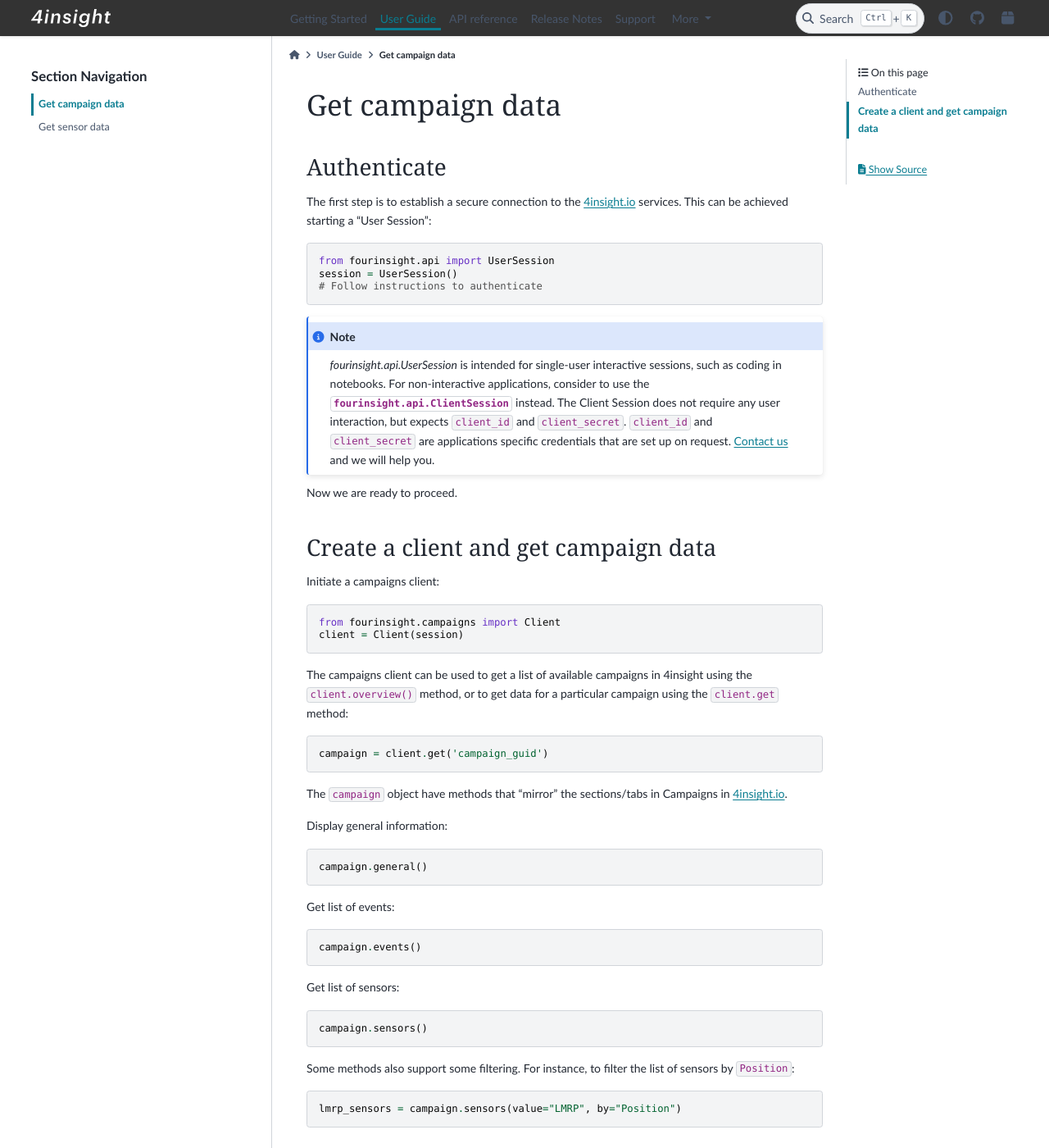
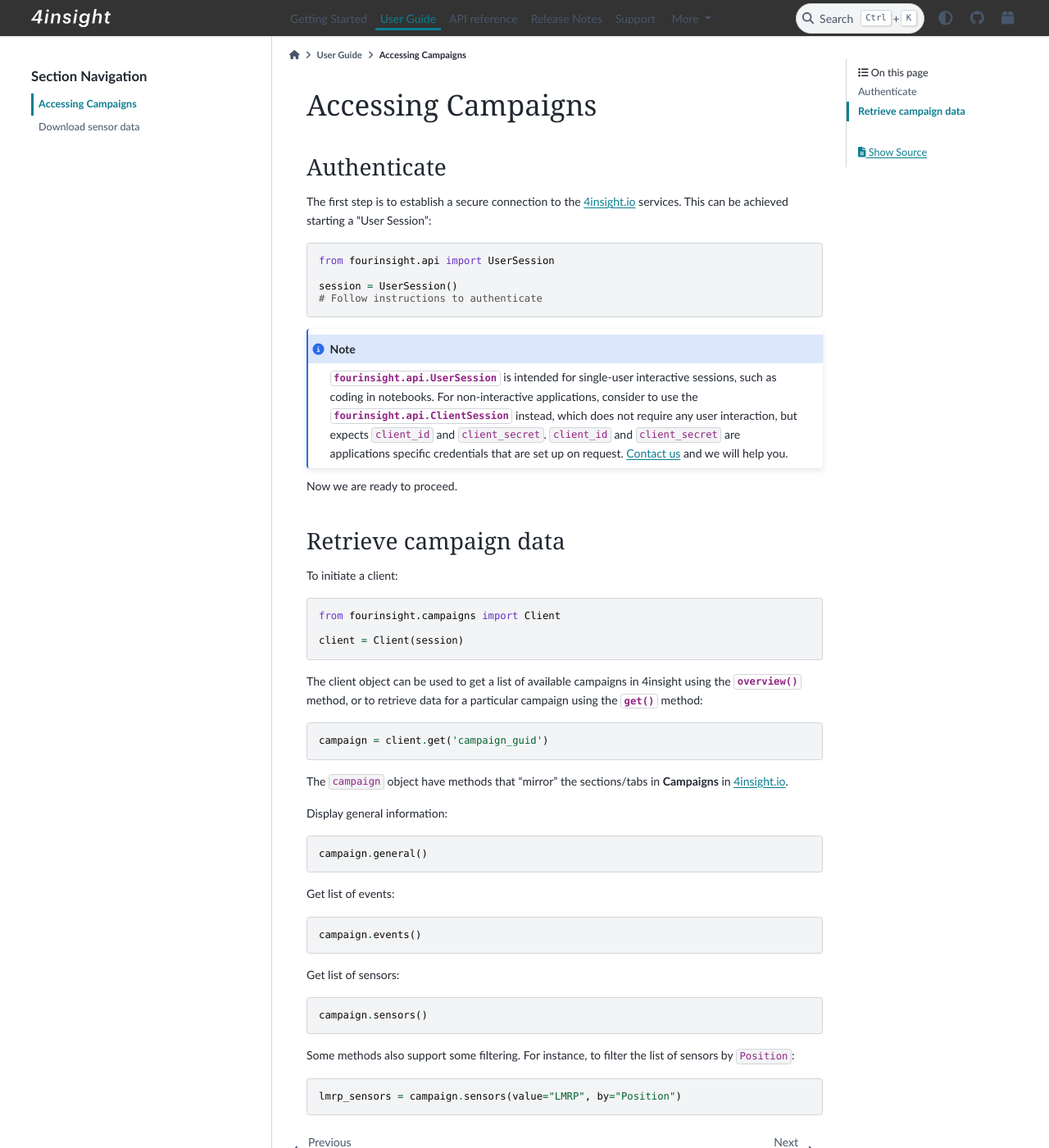
Before and after one commit to 4Subsea/fourinsight-campaigns-python, a Sphinx documentation site: the page built from docs/user_guide/access_campaigns.rst, in a window 1280 px wide and 1400 px high. Shown: the whole window at 82% size. Built offline with Sphinx 7.4.7 and the PyData theme 0.15.4, drawn with Linux system fonts in a browser that asks for light colours; some of the changed text lies outside the part shown.

Commit message:
doc/style: fix doc cross-refrences ++

```diff
--- a/README.rst
+++ b/README.rst
@@ -1,6 +1,6 @@
 fourinsight-campaigns
 #####################
 
-:py:mod:`fourinsight.campaigns` is a high-level package for conviniently and securely accessing *Campaigns* in `4insight.io`_.
+:py:mod:`fourinsight.campaigns` is a high-level package for conviniently and securely accessing **Campaigns** in `4insight.io`_.
 
 .. _4Insight.io: https://4insight.io
--- a/docs/api_ref/client.rst
+++ /dev/null
@@ -1,6 +0,0 @@
-fourinsight.campaigns.Client
-============================
-
-.. autoclass:: fourinsight.campaigns.Client
-   :members:
-   :undoc-members:
--- a/docs/conf.py
+++ b/docs/conf.py
@@ -49,6 +49,9 @@
 # Intershpinx mapping
 intersphinx_mapping = {
     "python": ("https://docs.python.org/3", None),
+    "pandas": ("http://pandas.pydata.org/pandas-docs/stable/", None),
+    "datareservoirio": ("https://www.datareservoir.io/python/docs/latest/", None),
+    "fourinsight.api": ("https://docs.4insight.io/api/python/latest/", None),
 }
 
 # Add any paths that contain templates here, relative to this directory.
@@ -72,7 +75,7 @@
 # so a file named "default.css" will overwrite the builtin "default.css".
 html_static_path = ["_static"]
 html_css_files = ['css/custom.css']
-html_logo = "_static/4insight-logo.svg" # "_static/Logo 4Subsea horisontal negative.png"
+html_logo = "_static/4insight-logo.svg"
 html_theme_options = {
     "external_links": [
         {"name": "4Insight.io", "url": "https://4insight.io"},
--- a/docs/user_guide/get_campaigndata.rst
+++ b/docs/user_guide/access_campaigns.rst
@@ -1,5 +1,5 @@
-Get campaign data
-=================
+Accessing Campaigns
+===================
 
 Authenticate
 ------------
@@ -8,36 +8,38 @@
 starting a "User Session"::
 
     from fourinsight.api import UserSession
+
     session = UserSession()
     # Follow instructions to authenticate
 
 .. note::
-    `fourinsight.api.UserSession` is intended for single-user interactive sessions, such
+    :class:`fourinsight.api.UserSession` is intended for single-user interactive sessions, such
     as coding in notebooks. For non-interactive applications, consider to use the
-    :py:mod:`fourinsight.api.ClientSession` instead. The Client Session does not
+    :class:`fourinsight.api.ClientSession` instead, which does not
     require any user interaction, but expects ``client_id`` and ``client_secret``.
     ``client_id`` and ``client_secret`` are applications specific credentials that
     are set up on request. :ref:`Contact us <support>` and we will help you.
 
 Now we are ready to proceed.
 
-Create a client and get campaign data
--------------------------------------
+Retrieve campaign data
+----------------------
 
-Initiate a campaigns client:
+To initiate a client:
 
 .. code-block:: python
 
     from fourinsight.campaigns import Client
+
     client = Client(session)
 
-The campaigns client can be used to get a list of available campaigns in 4insight
-using the ``client.overview()`` method, or to get data for a particular campaign
-using the ``client.get`` method::
+The client object can be used to get a list of available campaigns in 4insight
+using the :meth:`~fourinsight.campaigns.Client.overview()` method, or to retrieve data for a particular campaign
+using the :meth:`~fourinsight.campaigns.Client.get()` method::
 
     campaign = client.get('campaign_guid')
 
-The ``campaign`` object have methods that "mirror" the sections/tabs in Campaigns in `4insight.io`_.
+The ``campaign`` object have methods that "mirror" the sections/tabs in **Campaigns** in `4insight.io`_.
 
 Display general information::
 
--- a/docs/user_guide/index.rst
+++ b/docs/user_guide/index.rst
@@ -2,7 +2,7 @@
 ==========
 
 :py:mod:`fourinsight.campaigns` is an easy-to-use Python interface for
-accessing Campaigns in `4insight.io`_ and retrieve information about different campaigns.
+accessing **Campaigns** in `4insight.io`_ and retrieve information about different campaigns.
 It also facilitates for downloading timeseries data related to a campaign from `DataReservoir.io`_.
 
 .. _4Insight.io: https://4insight.io
@@ -12,5 +12,5 @@
    :maxdepth: 2
    :hidden:
 
-   get_campaigndata
-   get_sensordata
+   access_campaigns
+   download_sensordata
```
Also changed, not shown: docs/api_ref/channels.rst (added, +30 -0 lines), docs/api_ref/generic_campaign.rst (deleted, +0 -7 lines), docs/api_ref/index.rst (+3 -12 lines), docs/api_ref/root.rst (added, +17 -0 lines), docs/api_ref/swim_campaign.rst (deleted, +0 -7 lines), docs/api_ref/utils.rst (deleted, +0 -7 lines), docs/user_guide/download_sensordata.rst (renamed from docs/user_guide/get_sensordata.rst, +8 -6 lines).
